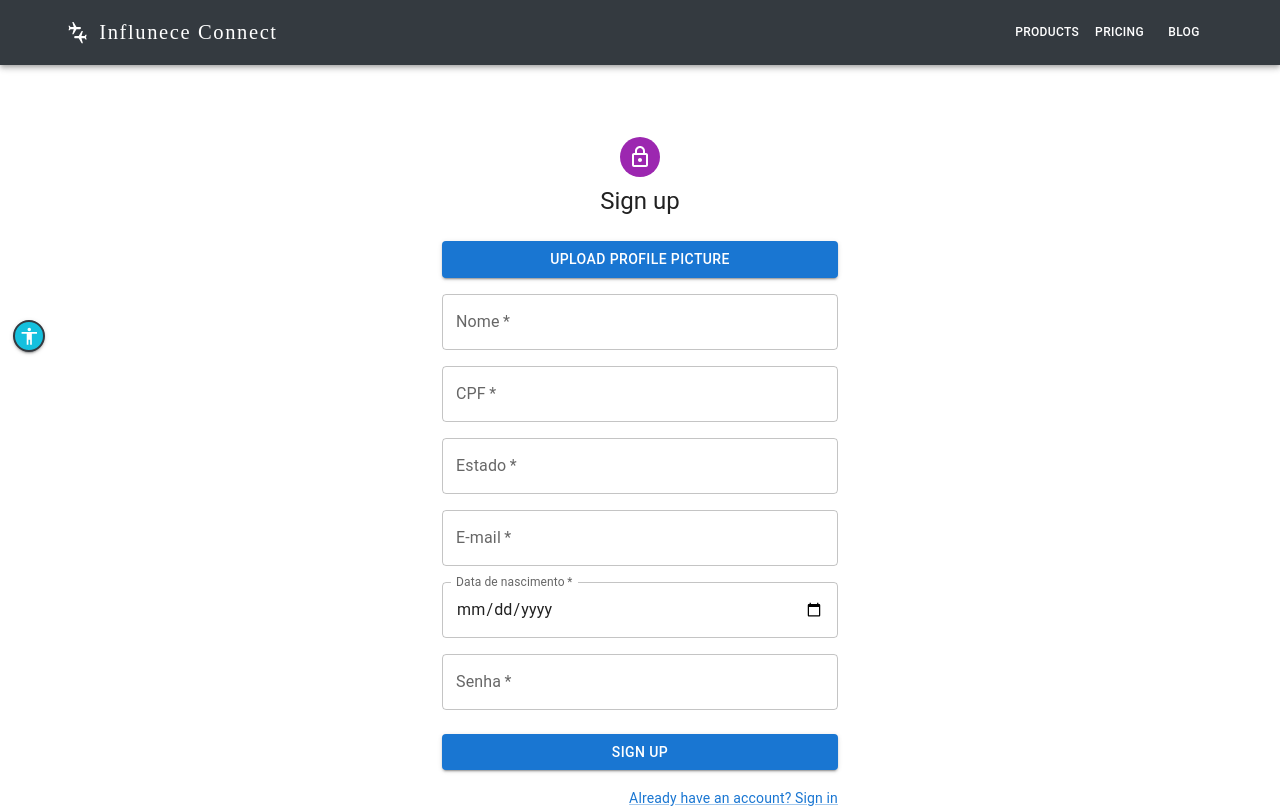
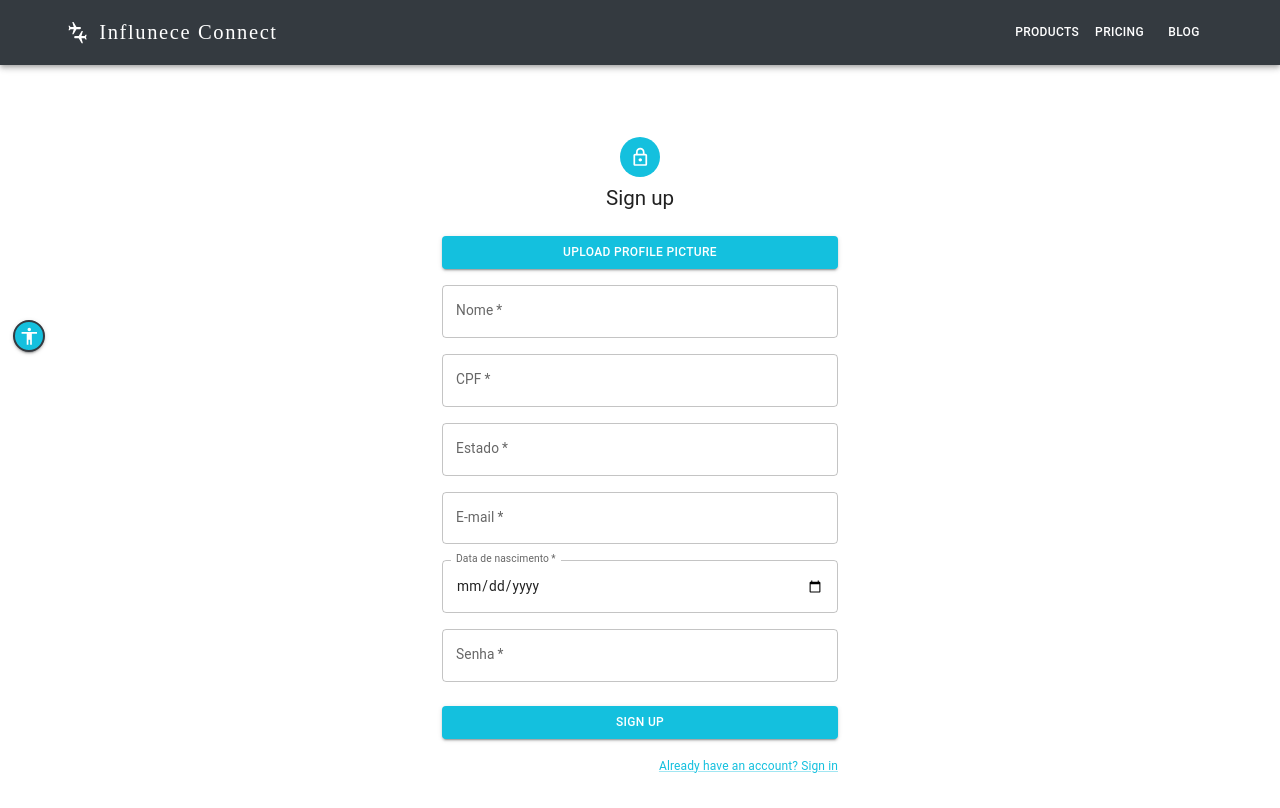
Before and after one commit to InfluenceConnect/front, a React (Vite) app: page /registerCompany in a window 1280 px wide. Shown: the top 808 px of the page. Built offline with nearby package versions, Linux system fonts and the light colour scheme.

Commit message:
Fix: arruma o tema da página de registro

```diff
--- a/src/pages/company/register/Register.tsx
+++ b/src/pages/company/register/Register.tsx
@@ -68,7 +68,6 @@
   };
 
   return (
-    <ThemeProvider theme={defaultTheme}>
       <Container component="main" maxWidth="xs">
         <CssBaseline />
         <Box
@@ -79,7 +78,7 @@
             alignItems: "center",
           }}
         >
-          <Avatar sx={{ m: 1, bgcolor: "secondary.main" }}>
+          <Avatar sx={{ m: 1, bgcolor: "primary.main" }}>
             <LockOutlinedIcon />
           </Avatar>
           <Typography component="h1" variant="h5">
@@ -198,6 +197,5 @@
         </Box>
         <Copyright sx={{ mt: 5 }} />
       </Container>
-    </ThemeProvider>
   );
 }
```
